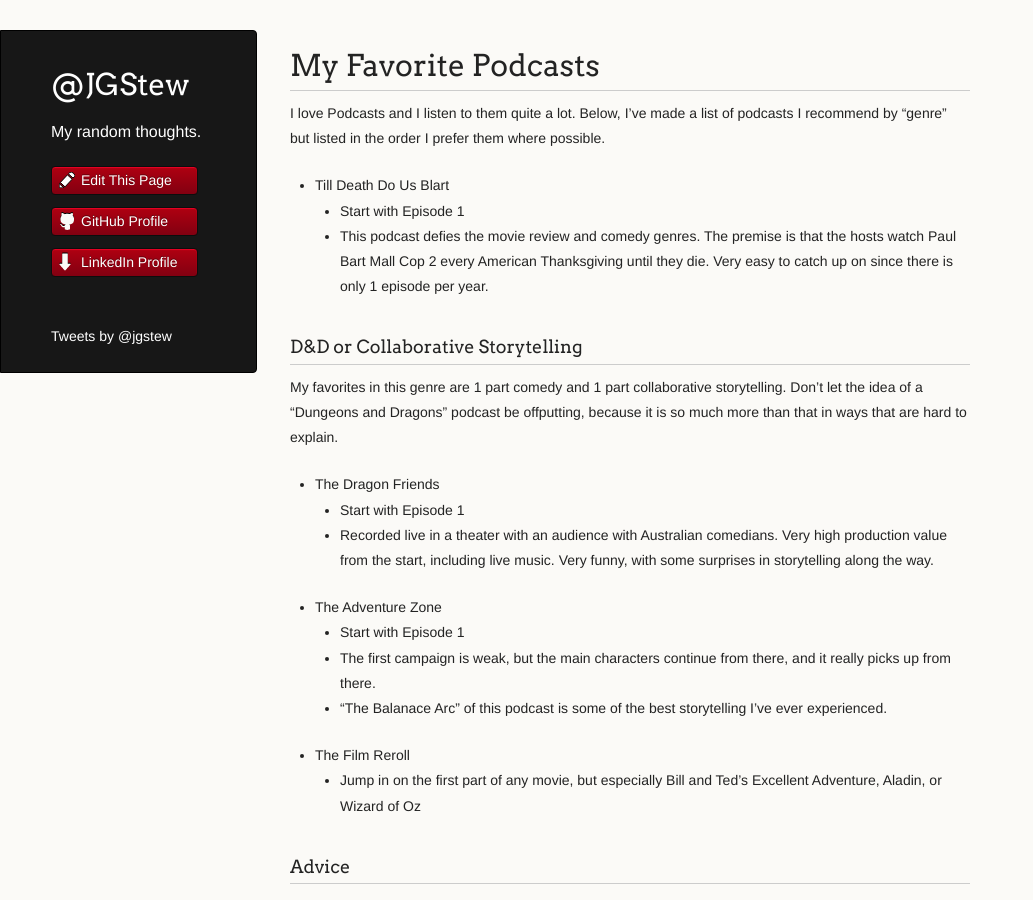
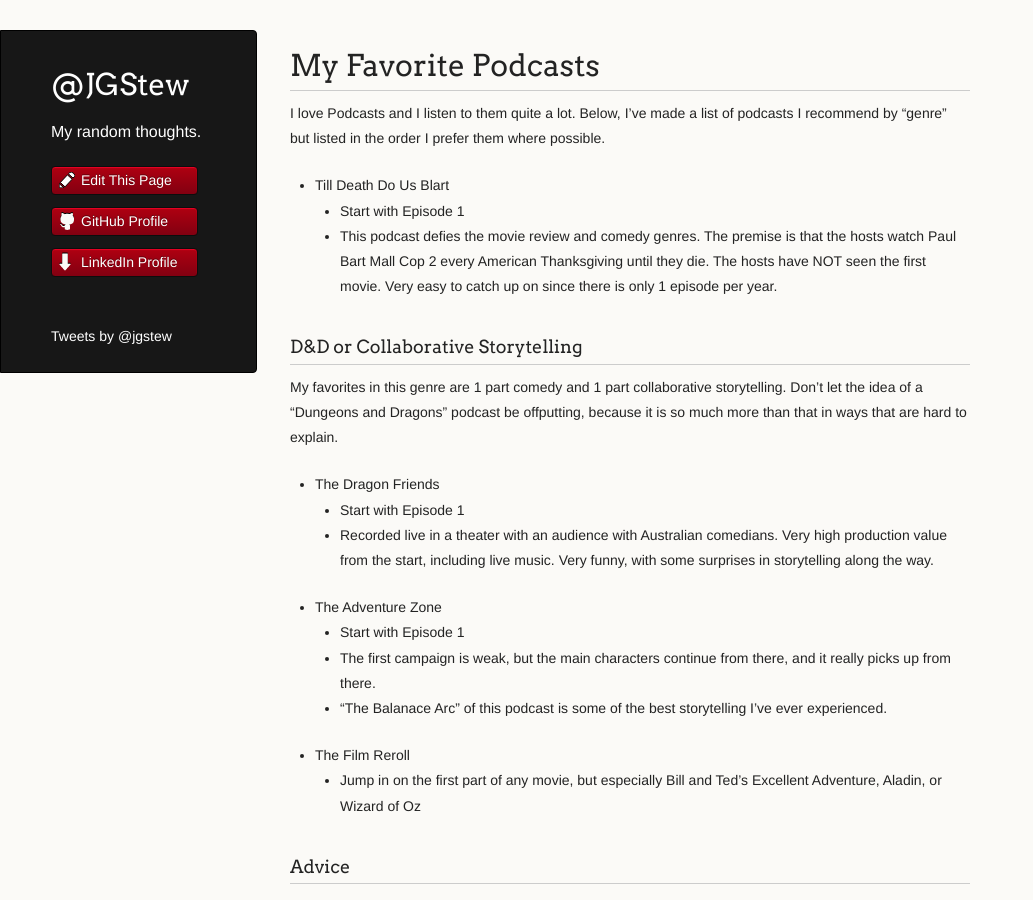
Before and after one commit to jgstew/jgstew.github.io, a Jekyll site: the page built from _posts/2018-01-01-My-Favorite-Podcasts.md, in a window 1280 px wide and 900 px high. Shown: the whole window, without its empty margins (0-1033 px from the left). Built offline with Jekyll 4.4.1, drawn with Linux system fonts in a browser that asks for light colours; nearby versions of some CDN libraries; comment, search, counter and statistics services are not loaded.

Commit message:
Update 2018-01-01-My-Favorite-Podcasts.md

```diff
--- a/_posts/2018-01-01-My-Favorite-Podcasts.md
+++ b/_posts/2018-01-01-My-Favorite-Podcasts.md
@@ -7,7 +7,7 @@ I love Podcasts and I listen to them quite a lot. Below, I've made a list of pod
 
 - Till Death Do Us Blart
   - Start with Episode 1
-  - This podcast defies the movie review and comedy genres. The premise is that the hosts watch Paul Bart Mall Cop 2 every American Thanksgiving until they die. Very easy to catch up on since there is only 1 episode per year.
+  - This podcast defies the movie review and comedy genres. The premise is that the hosts watch Paul Bart Mall Cop 2 every American Thanksgiving until they die. The hosts have NOT seen the first movie. Very easy to catch up on since there is only 1 episode per year.
 
 ### D&D or Collaborative Storytelling
 
```
